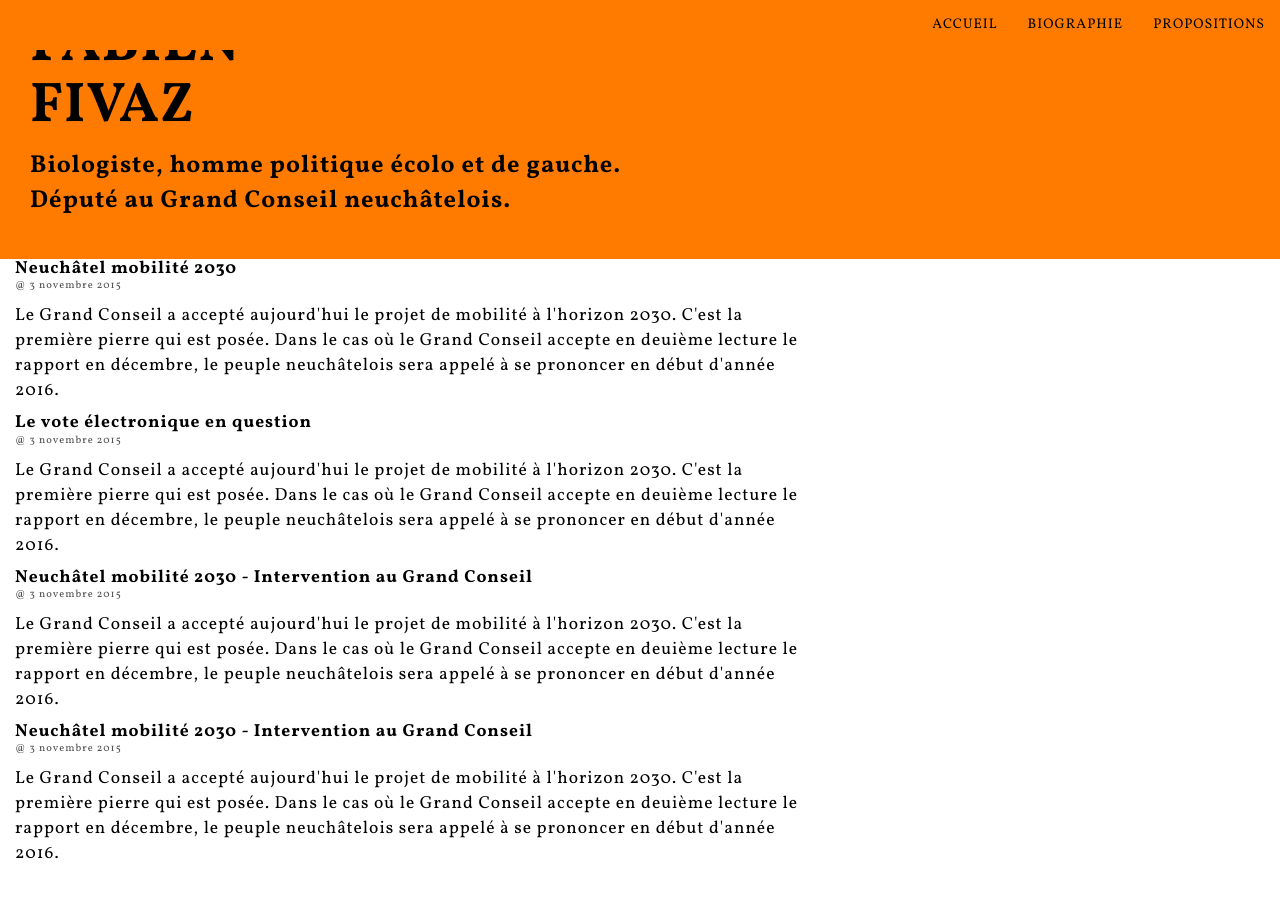
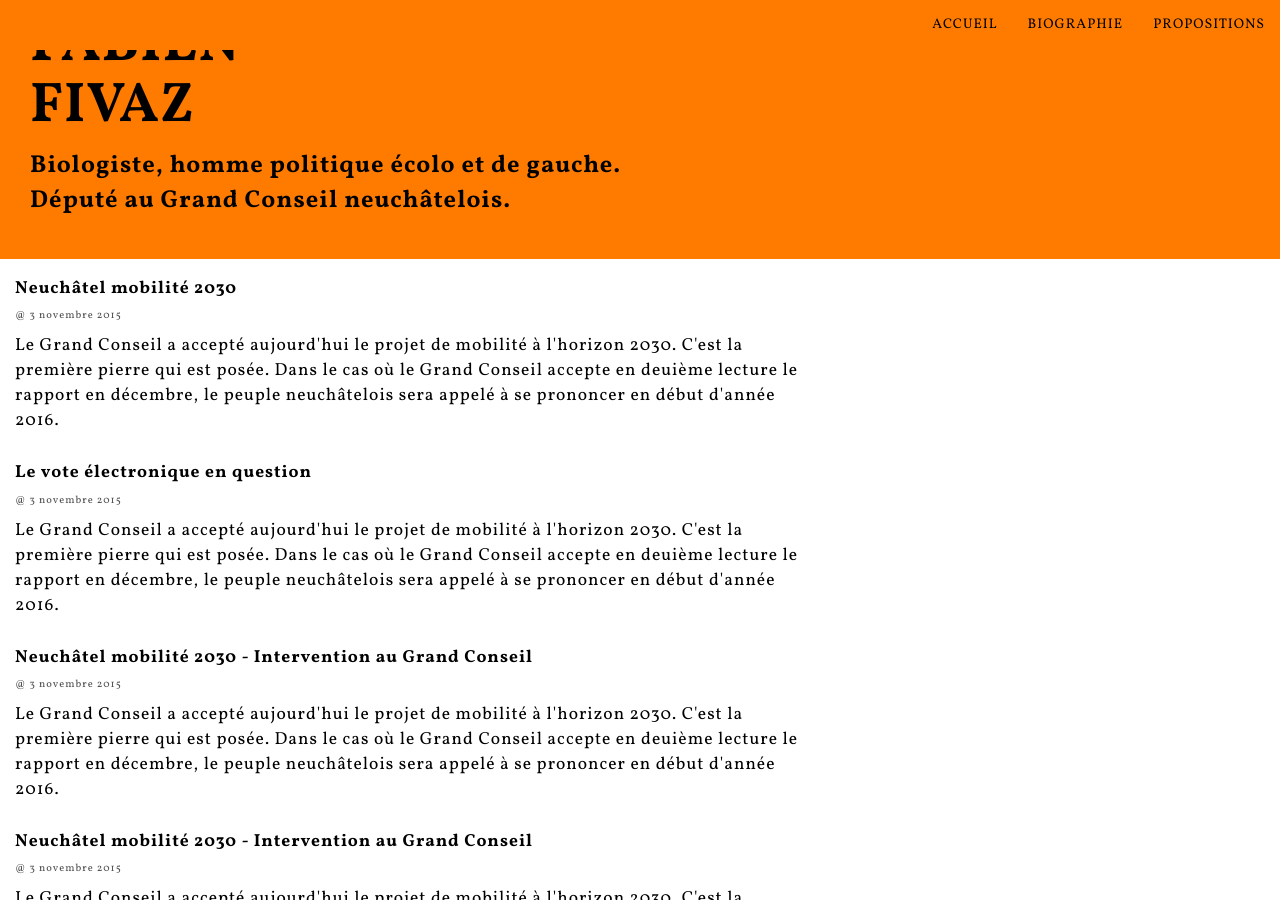
Before and after one commit to ffivaz/ffivaz.github.io, a Jekyll site: the page sandbox/index.html, which Jekyll copies as it is, in a window 1280 px wide and 900 px high, scrolled down 281 px. Built offline with Jekyll 4.4.1, drawn with Linux system fonts in a browser that asks for light colours; nearby versions of some CDN libraries; before the commit the page ends 1157 px from its top, so only the background shows below that.

Commit message:
Nouveau projet (sandbox)

```diff
--- a/sandbox/css/style.css
+++ b/sandbox/css/style.css
@@ -104,7 +104,6 @@
 h3 {
     font-size: 1.25em;
     font-weight: 700;
-    margin: 0;
 }
 
 .date-text {
--- a/sandbox/index.html
+++ b/sandbox/index.html
@@ -62,9 +62,6 @@
 <div class="container-fluid">
 
         <div class="row">
-
-        </div>
-        <div class="row">
             <div class="col-md-8 col-sm-8 col-xs-12">
                 <h3>Neuchâtel mobilité 2030</h3>
                 <p class="date-text">@ 3 novembre 2015</p>
```
